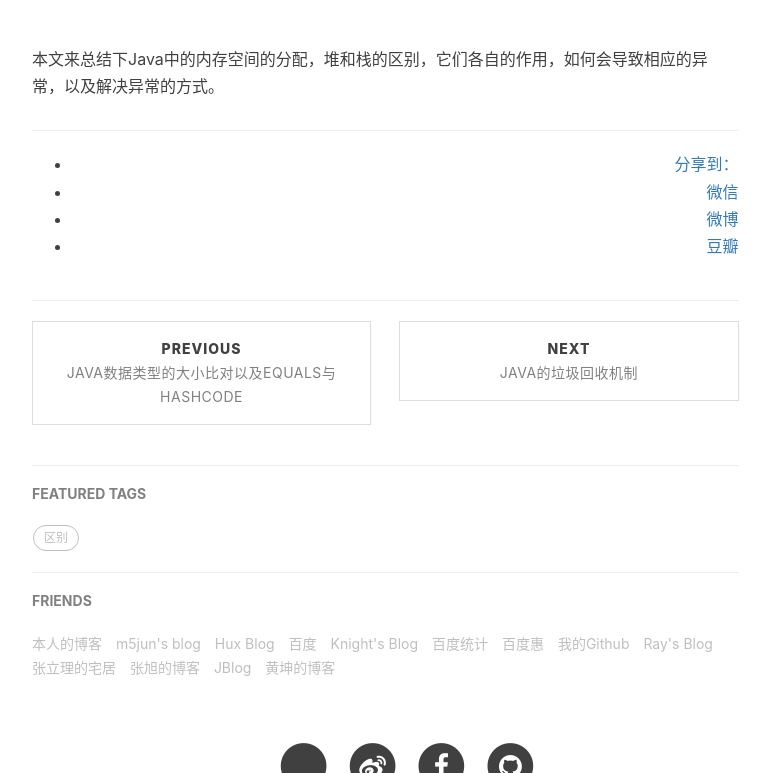
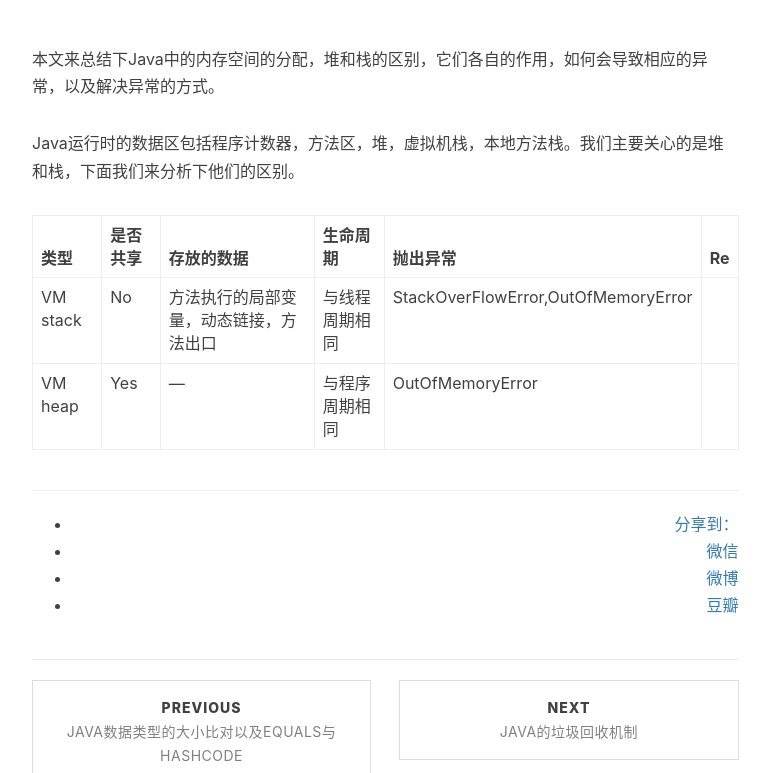
Before and after one commit to baiscjava/basicjava.github.io, a Jekyll site: the page built from _posts/2017-01-13-Java内存空间，即堆和栈的区别和使用.md, in a window 1280 px wide and 900 px high, scrolled down 394 px, cut to the strip 127-900 px from the top of the window. Shown: the whole strip, without its empty margins (233-1003 px from the left). Built offline with Jekyll 4.4.1, drawn with Linux system fonts in a browser that asks for light colours; nearby versions of some CDN libraries; comment, search, counter and statistics services are not loaded.

Commit message:
Update 2017-01-13-Java内存空间，即堆和栈的区别和使用.md

```diff
--- a/_posts/2017-01-13-Java内存空间，即堆和栈的区别和使用.md
+++ b/_posts/2017-01-13-Java内存空间，即堆和栈的区别和使用.md
@@ -10,3 +10,10 @@ tags:
 ---
 
 本文来总结下Java中的内存空间的分配，堆和栈的区别，它们各自的作用，如何会导致相应的异常，以及解决异常的方式。<br>
+
+Java运行时的数据区包括程序计数器，方法区，堆，虚拟机栈，本地方法栈。我们主要关心的是堆和栈，下面我们来分析下他们的区别。<br>
+
+|类型|是否共享|存放的数据|生命周期|抛出异常|Re|
+|:-------|:-------|:-------|:-------|:-------|:-------|
+|VM stack|No|方法执行的局部变量，动态链接，方法出口|与线程周期相同|StackOverFlowError,OutOfMemoryError||
+|VM heap|Yes|---|与程序周期相同|OutOfMemoryError||
```
